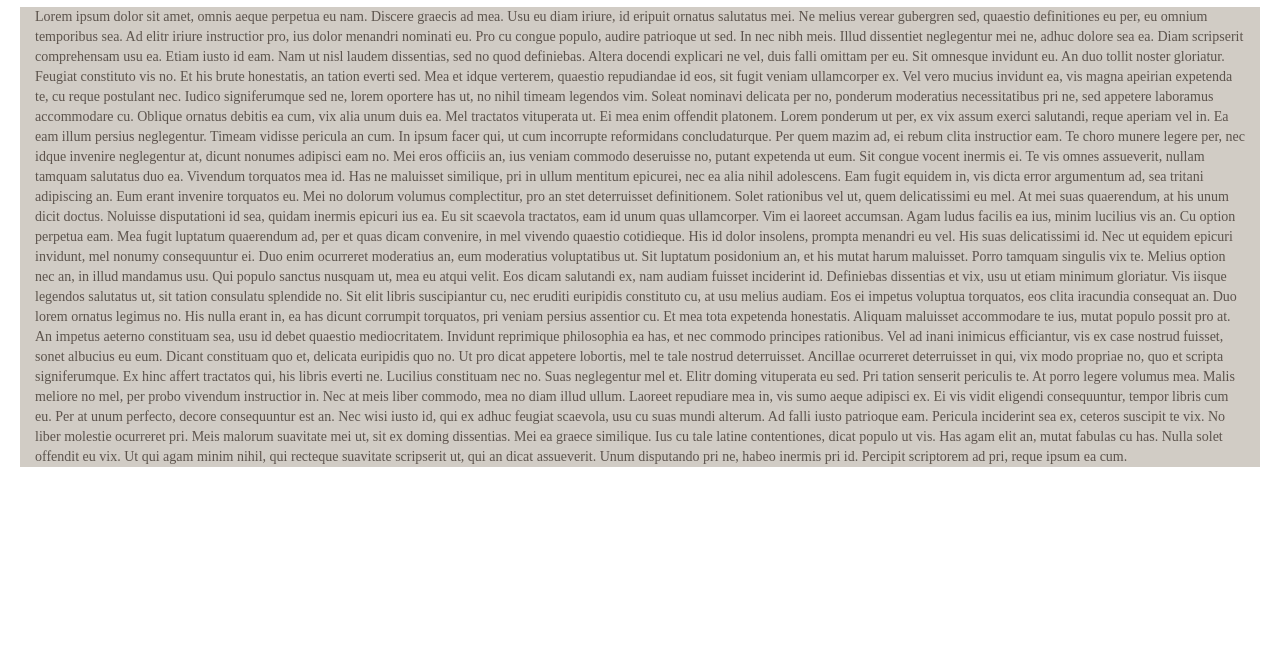
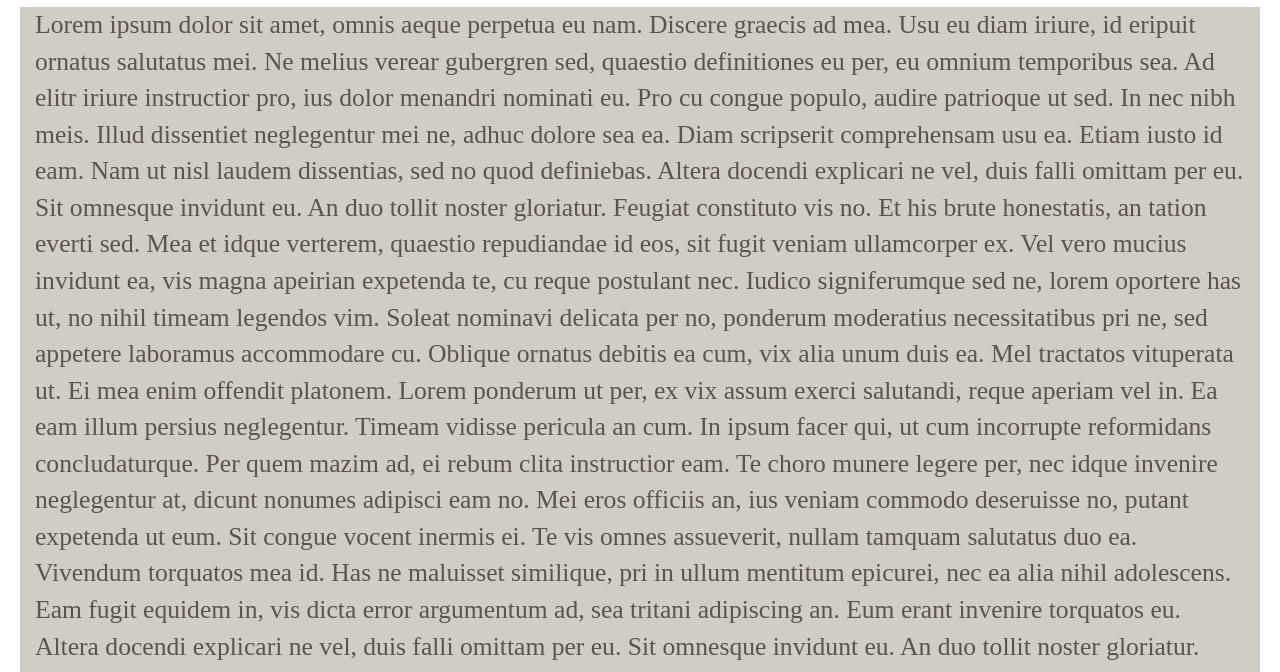
Before and after one commit to kzhang718/kzhang718.github.io, a plain HTML site: page module3-solution/index.html in a window 1280 px wide. Shown: the part 116-788 px from the top of the page. Drawn offline with Linux system fonts and the light colour scheme.

Commit message:
fixed a bug

```diff
--- a/module3-solution/css/styles.css
+++ b/module3-solution/css/styles.css
@@ -41,4 +41,5 @@ body {
 .row {
   margin: 5px;
   background-color: rgb(209, 204, 197);
+  font-size: 2.0vw;
 }
--- a/module3-solution/index.html
+++ b/module3-solution/index.html
@@ -65,29 +65,17 @@
 
  Mei eros officiis an, ius veniam commodo deseruisse no, putant expetenda ut eum. Sit congue vocent inermis ei. Te vis omnes assueverit, nullam tamquam salutatus duo ea. Vivendum torquatos mea id. Has ne maluisset similique, pri in ullum mentitum epicurei, nec ea alia nihil adolescens. Eam fugit equidem in, vis dicta error argumentum ad, sea tritani adipiscing an.
 
- Eum erant invenire torquatos eu. Mei no dolorum volumus complectitur, pro an stet deterruisset definitionem. Solet rationibus vel ut, quem delicatissimi eu mel. At mei suas quaerendum, at his unum dicit doctus. Noluisse disputationi id sea, quidam inermis epicuri ius ea.
+ Eum erant invenire torquatos eu. Altera docendi explicari ne vel, duis falli omittam per eu. Sit omnesque invidunt eu. An duo tollit noster gloriatur. Feugiat constituto vis no.
 
- Eu sit scaevola tractatos, eam id unum quas ullamcorper. Vim ei laoreet accumsan. Agam ludus facilis ea ius, minim lucilius vis an. Cu option perpetua eam. Mea fugit luptatum quaerendum ad, per et quas dicam convenire, in mel vivendo quaestio cotidieque.
+ Et his brute honestatis, an tation everti sed. Mea et idque verterem, quaestio repudiandae id eos, sit fugit veniam ullamcorper ex. Vel vero mucius invidunt ea, vis magna apeirian expetenda te, cu reque postulant nec. Iudico signiferumque sed ne, lorem oportere has ut, no nihil timeam legendos vim.
 
- His id dolor insolens, prompta menandri eu vel. His suas delicatissimi id. Nec ut equidem epicuri invidunt, mel nonumy consequuntur ei. Duo enim ocurreret moderatius an, eum moderatius voluptatibus ut.
+ Soleat nominavi delicata per no, ponderum moderatius necessitatibus pri ne, sed appetere laboramus accommodare cu. Oblique ornatus debitis ea cum, vix alia unum duis ea. Mel tractatos vituperata ut. Ei mea enim offendit platonem. Lorem ponderum ut per, ex vix assum exerci salutandi, reque aperiam vel in. Ea eam illum persius neglegentur.
 
- Sit luptatum posidonium an, et his mutat harum maluisset. Porro tamquam singulis vix te. Melius option nec an, in illud mandamus usu. Qui populo sanctus nusquam ut, mea eu atqui velit.
+ Timeam vidisse pericula an cum. In ipsum facer qui, ut cum incorrupte reformidans concludaturque. Per quem mazim ad, ei rebum clita instructior eam. Te choro munere legere per, nec idque invenire neglegentur at, dicunt nonumes adipisci eam no.
 
- Eos dicam salutandi ex, nam audiam fuisset inciderint id. Definiebas dissentias et vix, usu ut etiam minimum gloriatur. Vis iisque legendos salutatus ut, sit tation consulatu splendide no. Sit elit libris suscipiantur cu, nec eruditi euripidis constituto cu, at usu melius audiam.
+ Mei eros officiis an, ius veniam commodo deseruisse no, putant expetenda ut eum. Sit congue vocent inermis ei. Te vis omnes assueverit, nullam tamquam salutatus duo ea. Vivendum torquatos mea id. Has ne maluisset similique, pri in ullum mentitum epicurei, nec ea alia nihil adolescens. Eam fugit equidem in, vis dicta error argumentum ad, sea tritani adipiscing an.
 
- Eos ei impetus voluptua torquatos, eos clita iracundia consequat an. Duo lorem ornatus legimus no. His nulla erant in, ea has dicunt corrumpit torquatos, pri veniam persius assentior cu. Et mea tota expetenda honestatis. Aliquam maluisset accommodare te ius, mutat populo possit pro at.
-
- An impetus aeterno constituam sea, usu id debet quaestio mediocritatem. Invidunt reprimique philosophia ea has, et nec commodo principes rationibus. Vel ad inani inimicus efficiantur, vis ex case nostrud fuisset, sonet albucius eu eum. Dicant constituam quo et, delicata euripidis quo no. Ut pro dicat appetere lobortis, mel te tale nostrud deterruisset.
-
- Ancillae ocurreret deterruisset in qui, vix modo propriae no, quo et scripta signiferumque. Ex hinc affert tractatos qui, his libris everti ne. Lucilius constituam nec no. Suas neglegentur mel et. Elitr doming vituperata eu sed.
-
- Pri tation senserit periculis te. At porro legere volumus mea. Malis meliore no mel, per probo vivendum instructior in. Nec at meis liber commodo, mea no diam illud ullum. Laoreet repudiare mea in, vis sumo aeque adipisci ex. Ei vis vidit eligendi consequuntur, tempor libris cum eu. Per at unum perfecto, decore consequuntur est an.
-
- Nec wisi iusto id, qui ex adhuc feugiat scaevola, usu cu suas mundi alterum. Ad falli iusto patrioque eam. Pericula inciderint sea ex, ceteros suscipit te vix. No liber molestie ocurreret pri. Meis malorum suavitate mei ut, sit ex doming dissentias.
-
- Mei ea graece similique. Ius cu tale latine contentiones, dicat populo ut vis. Has agam elit an, mutat fabulas cu has. Nulla solet offendit eu vix. Ut qui agam minim nihil, qui recteque suavitate scripserit ut, qui an dicat assueverit. Unum disputando pri ne, habeo inermis pri id.
-
- Percipit scriptorem ad pri, reque ipsum ea cum.
+ Eum erant invenire torquatos eu.
       </div>
     </div>
   </div>
```
